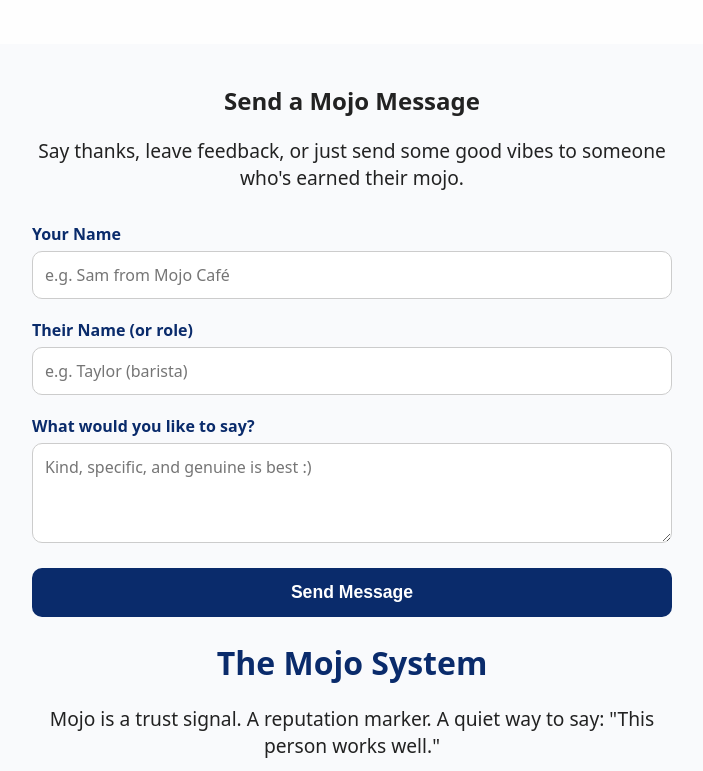
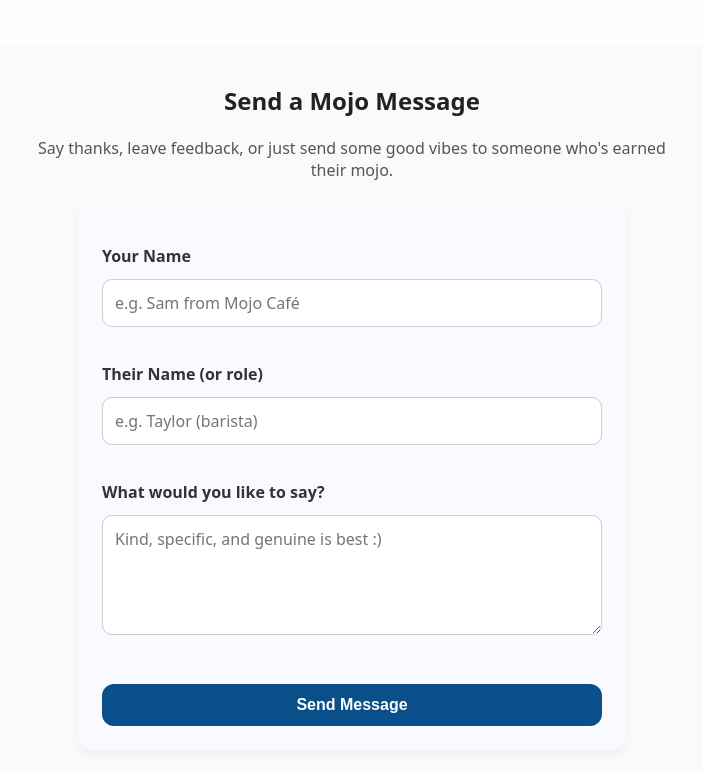
Before and after one commit to drhoo/mojo-site, a plain HTML site: page index.html in a window 1280 px wide. Shown: the part 560-1331 px from the top of the page, without its empty margins (288-991 px from the left). Drawn offline with Linux system fonts and the light colour scheme.

Commit message:
Update style.css

```diff
--- a/style.css
+++ b/style.css
@@ -204,3 +204,59 @@ a button {
 a button:hover {
   background-color: #08307a;
 }
+
+.mojo-form {
+  background: #f8faff;
+  padding: 24px;
+  border-radius: 16px;
+  box-shadow: 0 4px 12px rgba(0,0,0,0.05);
+  max-width: 500px;
+  margin: 24px auto;
+  text-align: left;
+}
+
+.mojo-form label {
+  display: block;
+  margin-top: 16px;
+  font-weight: bold;
+  color: #333;
+}
+
+.mojo-form input,
+.mojo-form textarea {
+  width: 100%;
+  padding: 12px;
+  font-size: 16px;
+  border: 1px solid #ccc;
+  border-radius: 10px;
+  margin-top: 6px;
+  box-sizing: border-box;
+}
+
+.mojo-form textarea {
+  min-height: 120px;
+}
+
+.mojo-form button {
+  margin-top: 24px;
+  background: #0a4f8a;
+  color: white;
+  padding: 12px 24px;
+  font-size: 16px;
+  border: none;
+  border-radius: 12px;
+  cursor: pointer;
+  width: 100%;
+  transition: background 0.3s ease;
+}
+
+.mojo-form button:hover {
+  background: #063963;
+}
+
+.intro {
+  text-align: center;
+  font-size: 16px;
+  color: #555;
+  margin-bottom: 24px;
+}
```
